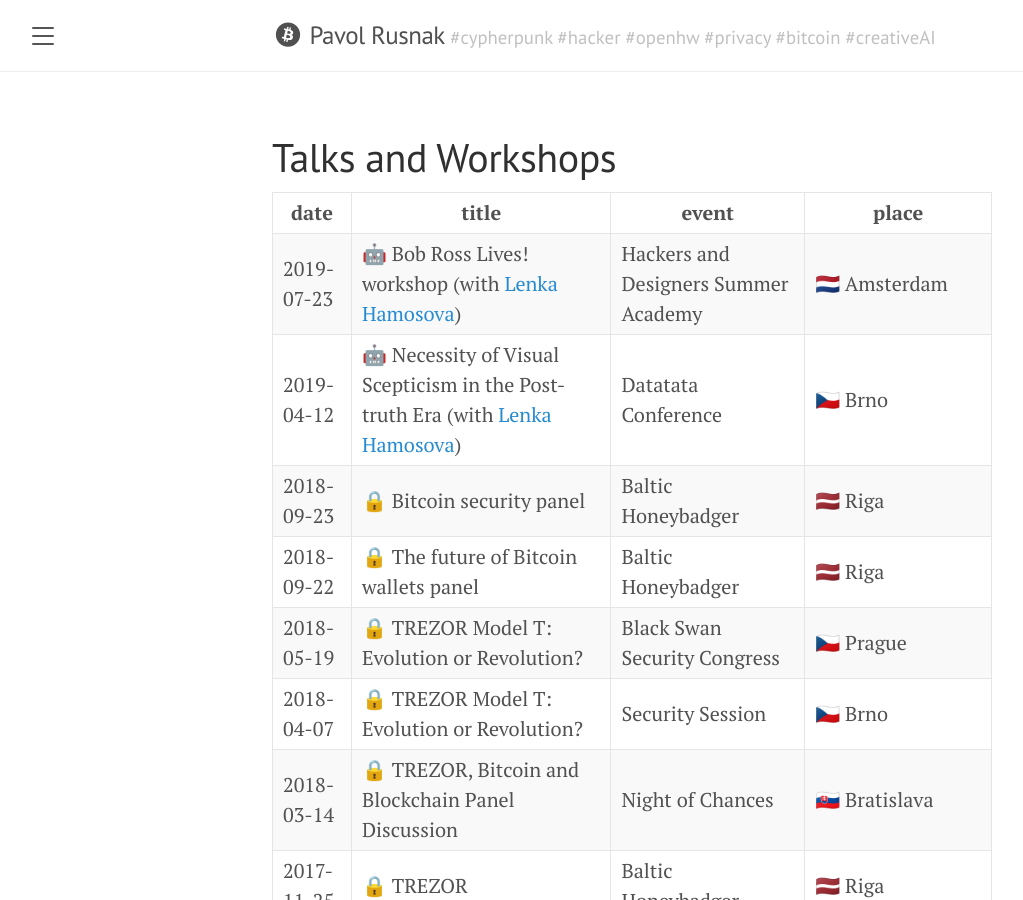
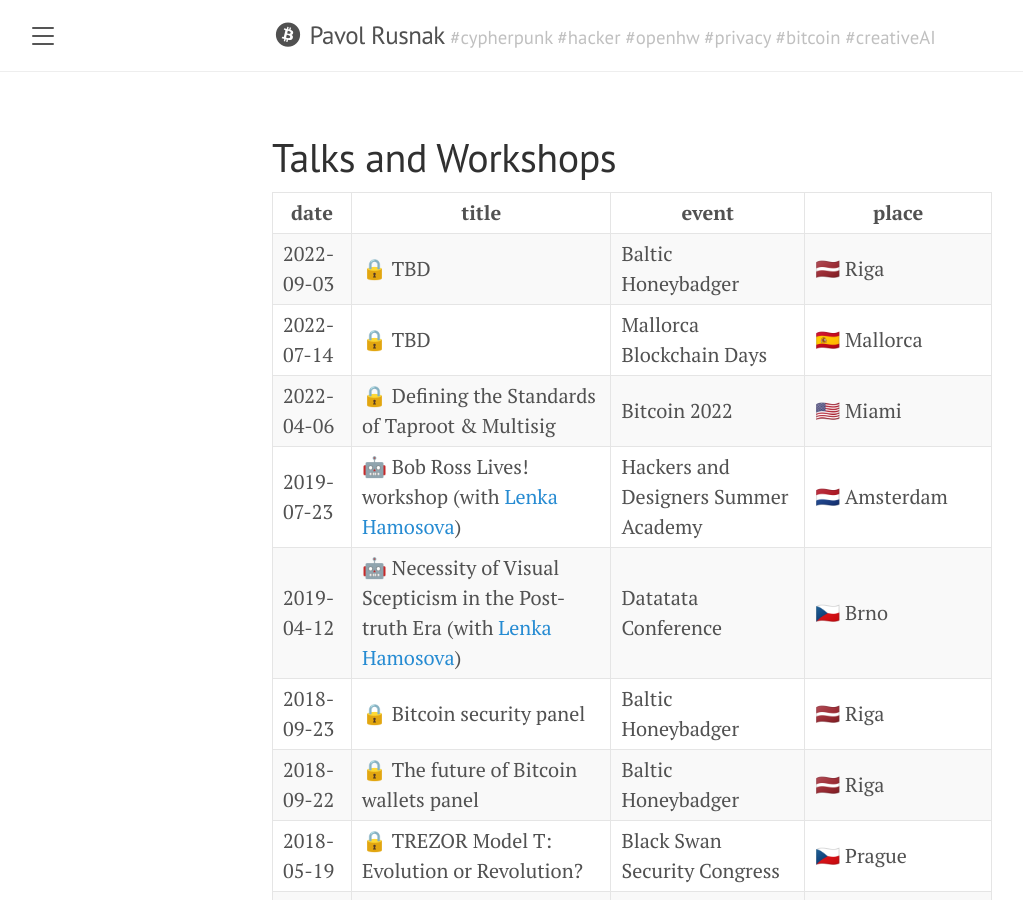
Before and after one commit to prusnak/rusnak.io, a Jekyll site: the page built from talks.md, in a window 1280 px wide and 900 px high. Shown: the whole window, without its empty margins (8-1031 px from the left). Built offline with Jekyll 4.4.1, drawn with Linux system fonts in a browser that asks for light colours; nearby versions of some CDN libraries.

Commit message:
more talks

```diff
--- a/talks.md
+++ b/talks.md
@@ -5,6 +5,9 @@
 
 date | title | event | place
 -----|-------|-------|------
+2022-09-03 | 🔒 TBD | Baltic Honeybadger | 🇱🇻 Riga
+2022-07-14 | 🔒 TBD | Mallorca Blockchain Days | 🇪🇸 Mallorca
+2022-04-06 | 🔒 Defining the Standards of Taproot & Multisig | Bitcoin 2022 | 🇺🇸 Miami
 2019-07-23 | 🤖 Bob Ross Lives! workshop (with [Lenka Hamosova](https://hamosova.com/)) | Hackers and Designers Summer Academy | 🇳🇱 Amsterdam
 2019-04-12 | 🤖 Necessity of Visual Scepticism in the Post-truth Era (with [Lenka Hamosova](https://hamosova.com/)) | Datatata Conference | 🇨🇿 Brno
 2018-09-23 | 🔒 Bitcoin security panel | Baltic Honeybadger | 🇱🇻 Riga
```
